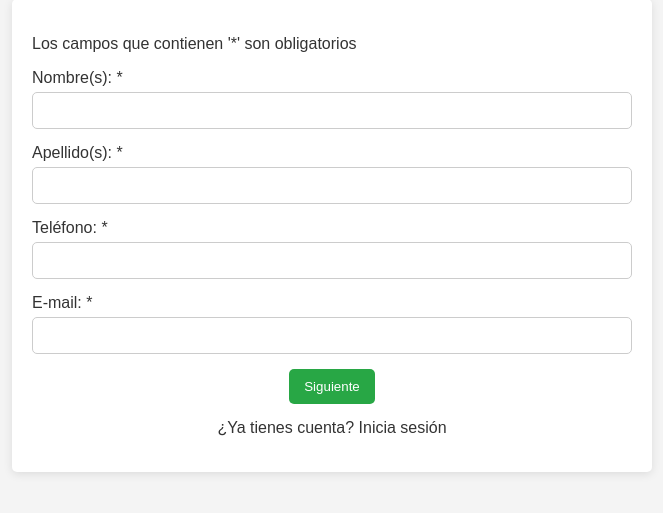
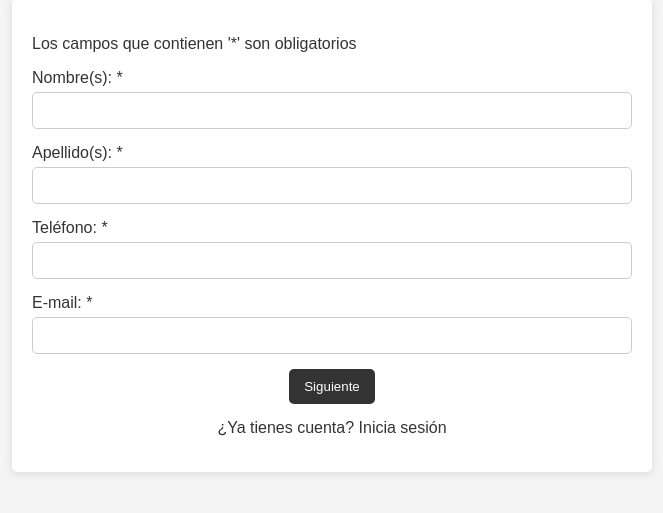
Before and after one commit to Softwares-Saturno-S-A-S/Covibuceo, a PHP site: page / in a window 1280 px wide. Shown: the part 262-775 px from the top of the page, without its empty margins (308-971 px from the left). Run offline with PHP 8.4, Linux system fonts and the light colour scheme.

Commit message:
Cambié el color de los botones

```diff
--- a/css/estilos.css
+++ b/css/estilos.css
@@ -50,15 +50,11 @@ body {
 
         button {
             padding: 10px 15px;
-            background-color: #28a745;
+            background-color: #333;
             color: white;
             border: none;
             border-radius: 5px;
             cursor: pointer;
-        }
-
-        button:hover {
-            background-color: #218838;
         }
 
         a {
```
